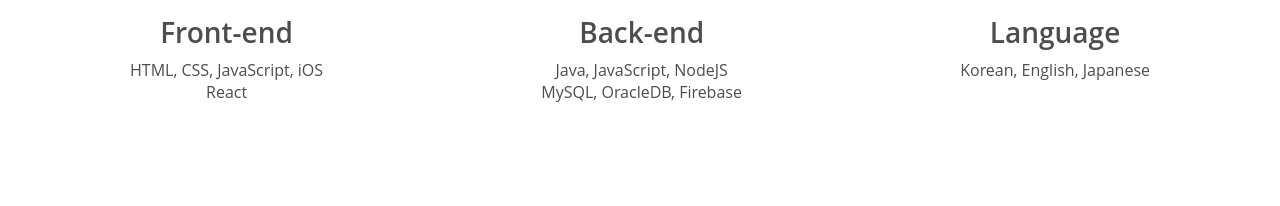
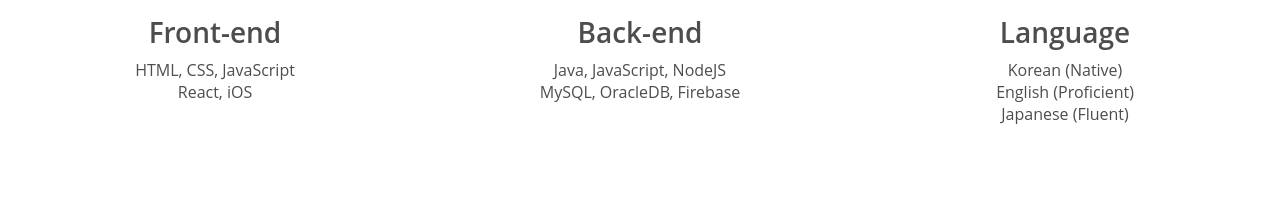
Before and after one commit to sochubert/portfolio, a plain HTML site: page index.html in a window 1280 px wide. Shown: the part 1142-1348 px from the top of the page. Drawn offline with Linux system fonts and the light colour scheme; a web font is replaced by a local one.

Commit message:
Language

```diff
--- a/index.html
+++ b/index.html
@@ -60,8 +60,8 @@
           Front-end
         </h2>
         <p class="major__description">
-          HTML, CSS, JavaScript, iOS
-          <br />React
+          HTML, CSS, JavaScript
+          <br />React, iOS
         </p>
       </div>
       <div class="major">
@@ -84,7 +84,9 @@
           Language
         </h2>
         <p class="major__description">
-          Korean, English, Japanese
+          Korean (Native)<br />
+          English (Proficient)<br />
+          Japanese (Fluent)
         </p>
       </div>
     </div>
```
